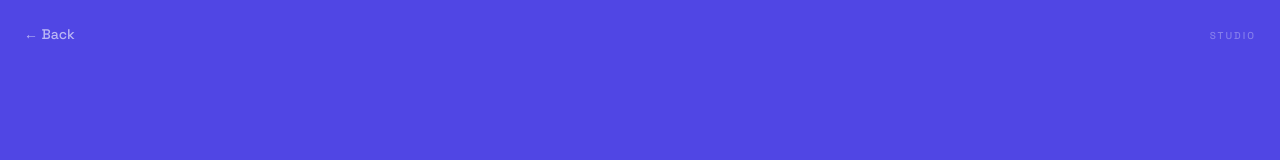
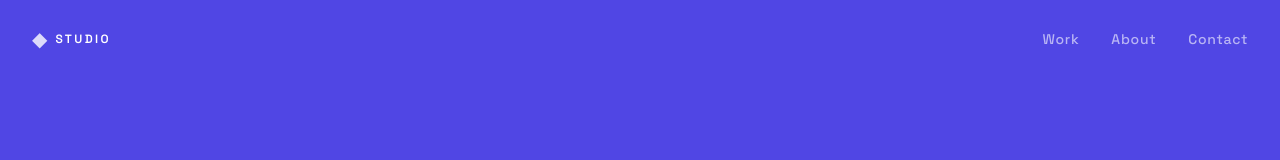
Before and after one commit to toddclawd-del/landing-lab, a React (Vite) app: page /#/cylinder-text in a window 1280 px wide. Shown: the top 160 px of the page. Built offline with nearby package versions, Linux system fonts and the light colour scheme.

Commit message:
feat: expanded header nav + footer with CTA, links, and credits

```diff
--- a/src/pages/2026-01-29-cylinder-text/index.tsx
+++ b/src/pages/2026-01-29-cylinder-text/index.tsx
@@ -120,14 +120,21 @@ function CylinderTextPage() {
 
   return (
     <div style={styles.container}>
-      {/* Back button */}
-      <Link to="/" style={styles.backButton}>
-        ← Back
-      </Link>
+      {/* Header */}
+      <header style={styles.header}>
+        <Link to="/" style={styles.logo}>
+          <span style={styles.logoIcon}>◆</span>
+          <span style={styles.logoText}>STUDIO</span>
+        </Link>
+        <nav style={styles.nav}>
+          <a href="#work" style={styles.navLink}>Work</a>
+          <a href="#about" style={styles.navLink}>About</a>
+          <a href="#contact" style={styles.navLink}>Contact</a>
+        </nav>
+      </header>
 
       {/* Hero Section */}
       <section style={styles.hero}>
-        <div style={styles.wordmark}>STUDIO</div>
         <h1 style={styles.heroTitle}>We create.</h1>
         <div style={styles.scrollIndicator}>
           <span style={styles.scrollText}>Scroll</span>
@@ -153,7 +160,7 @@ function CylinderTextPage() {
       </section>
 
       {/* Projects Section */}
-      <section style={styles.projectsSection}>
+      <section id="work" style={styles.projectsSection}>
         <h2 style={styles.projectsTitle}>Selected Work</h2>
 
         <div style={styles.projectsList}>
@@ -177,8 +184,35 @@ function CylinderTextPage() {
       </section>
 
       {/* Footer */}
-      <footer style={styles.footer}>
-        <span style={styles.footerText}>© 2026 Studio</span>
+      <footer id="contact" style={styles.footer}>
+        <div style={styles.footerTop}>
+          <div style={styles.footerCta}>
+            <h3 style={styles.footerHeading}>Let's work together</h3>
+            <a href="mailto:hello@studio.co" style={styles.footerEmail}>hello@studio.co</a>
+          </div>
+
+          <div style={styles.footerLinks}>
+            <div style={styles.footerCol}>
+              <span style={styles.footerLabel}>Social</span>
+              <a href="#" style={styles.footerLink}>Instagram</a>
+              <a href="#" style={styles.footerLink}>Twitter</a>
+              <a href="#" style={styles.footerLink}>LinkedIn</a>
+            </div>
+            <div style={styles.footerCol}>
+              <span style={styles.footerLabel}>Menu</span>
+              <a href="#work" style={styles.footerLink}>Work</a>
+              <a href="#about" style={styles.footerLink}>About</a>
+              <a href="#contact" style={styles.footerLink}>Contact</a>
+            </div>
+          </div>
+        </div>
+
+        <div style={styles.footerBottom}>
+          <span style={styles.footerCopy}>© 2026 Studio. All rights reserved.</span>
+          <span style={styles.footerCredit}>
+            Design by <a href="https://tympanus.net/codrops/" style={styles.footerCreditLink}>Codrops</a>
+          </span>
+        </div>
       </footer>
 
       <style>{`
@@ -197,15 +231,47 @@ const styles: Record<string, React.CSSProperties> = {
     fontFamily: "'Space Grotesk', system-ui, sans-serif",
     minHeight: '100vh',
   },
-  backButton: {
+
+  // Header
+  header: {
     position: 'fixed',
-    top: 24,
-    left: 24,
+    top: 0,
+    left: 0,
+    right: 0,
+    display: 'flex',
+    justifyContent: 'space-between',
+    alignItems: 'center',
+    padding: '1.5rem 2rem',
+    zIndex: 100,
+  },
+  logo: {
+    display: 'flex',
+    alignItems: 'center',
+    gap: '0.5rem',
+    textDecoration: 'none',
+    color: '#ffffff',
+  },
+  logoIcon: {
+    fontSize: '1.25rem',
+    opacity: 0.8,
+  },
+  logoText: {
+    fontSize: '0.75rem',
+    fontWeight: 600,
+    letterSpacing: '0.2em',
+  },
+  nav: {
+    display: 'flex',
+    alignItems: 'center',
+    gap: '2rem',
+  },
+  navLink: {
     color: 'rgba(255, 255, 255, 0.6)',
     textDecoration: 'none',
-    fontSize: 14,
+    fontSize: '0.875rem',
     fontWeight: 500,
-    zIndex: 100,
+    letterSpacing: '0.05em',
+    transition: 'color 0.2s ease',
   },
 
   // Hero
@@ -216,15 +282,6 @@ const styles: Record<string, React.CSSProperties> = {
     justifyContent: 'center',
     alignItems: 'center',
     position: 'relative',
-  },
-  wordmark: {
-    position: 'absolute',
-    top: 28,
-    right: 24,
-    color: 'rgba(255, 255, 255, 0.3)',
-    fontSize: 10,
-    fontWeight: 500,
-    letterSpacing: '0.2em',
   },
   heroTitle: {
     color: '#ffffff',
@@ -347,12 +404,80 @@ const styles: Record<string, React.CSSProperties> = {
 
   // Footer
   footer: {
-    padding: '4rem 8vw',
+    padding: '8vh 8vw 4vh',
     borderTop: '1px solid rgba(255, 255, 255, 0.1)',
   },
-  footerText: {
+  footerTop: {
+    display: 'flex',
+    justifyContent: 'space-between',
+    alignItems: 'flex-start',
+    flexWrap: 'wrap',
+    gap: '4rem',
+    marginBottom: '6vh',
+  },
+  footerCta: {
+    display: 'flex',
+    flexDirection: 'column',
+    gap: '1rem',
+  },
+  footerHeading: {
+    color: '#ffffff',
+    fontSize: 'clamp(2rem, 5vw, 3.5rem)',
+    fontWeight: 700,
+    fontStyle: 'italic',
+    letterSpacing: '-0.02em',
+    margin: 0,
+  },
+  footerEmail: {
+    color: 'rgba(255, 255, 255, 0.7)',
+    fontSize: 'clamp(1rem, 2vw, 1.25rem)',
+    textDecoration: 'none',
+    borderBottom: '1px solid rgba(255, 255, 255, 0.3)',
+    paddingBottom: '0.25rem',
+    width: 'fit-content',
+  },
+  footerLinks: {
+    display: 'flex',
+    gap: '4rem',
+  },
+  footerCol: {
+    display: 'flex',
+    flexDirection: 'column',
+    gap: '0.75rem',
+  },
+  footerLabel: {
+    color: 'rgba(255, 255, 255, 0.4)',
+    fontSize: '0.75rem',
+    fontWeight: 500,
+    letterSpacing: '0.15em',
+    textTransform: 'uppercase',
+    marginBottom: '0.5rem',
+  },
+  footerLink: {
+    color: 'rgba(255, 255, 255, 0.7)',
+    textDecoration: 'none',
+    fontSize: '0.9375rem',
+  },
+  footerBottom: {
+    display: 'flex',
+    justifyContent: 'space-between',
+    alignItems: 'center',
+    flexWrap: 'wrap',
+    gap: '1rem',
+    paddingTop: '2rem',
+    borderTop: '1px solid rgba(255, 255, 255, 0.08)',
+  },
+  footerCopy: {
     color: 'rgba(255, 255, 255, 0.3)',
-    fontSize: '0.875rem',
+    fontSize: '0.8125rem',
+  },
+  footerCredit: {
+    color: 'rgba(255, 255, 255, 0.3)',
+    fontSize: '0.8125rem',
+  },
+  footerCreditLink: {
+    color: 'rgba(255, 255, 255, 0.5)',
+    textDecoration: 'none',
   },
 }
 
```
